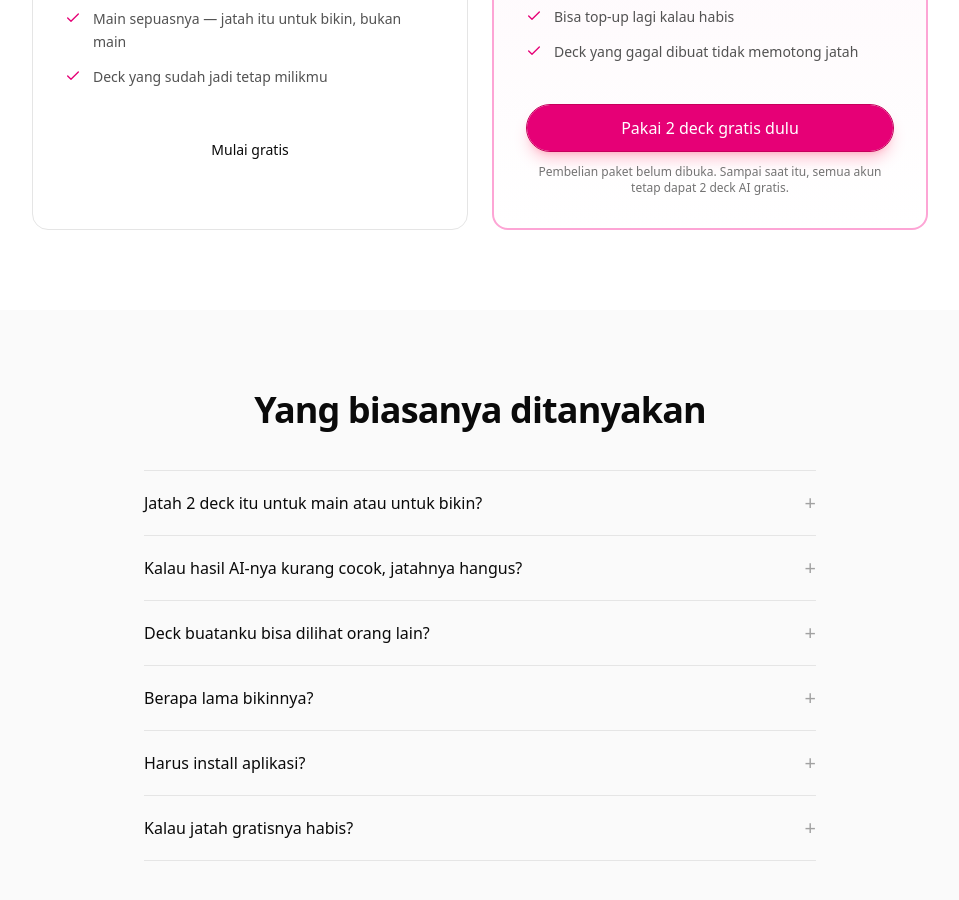
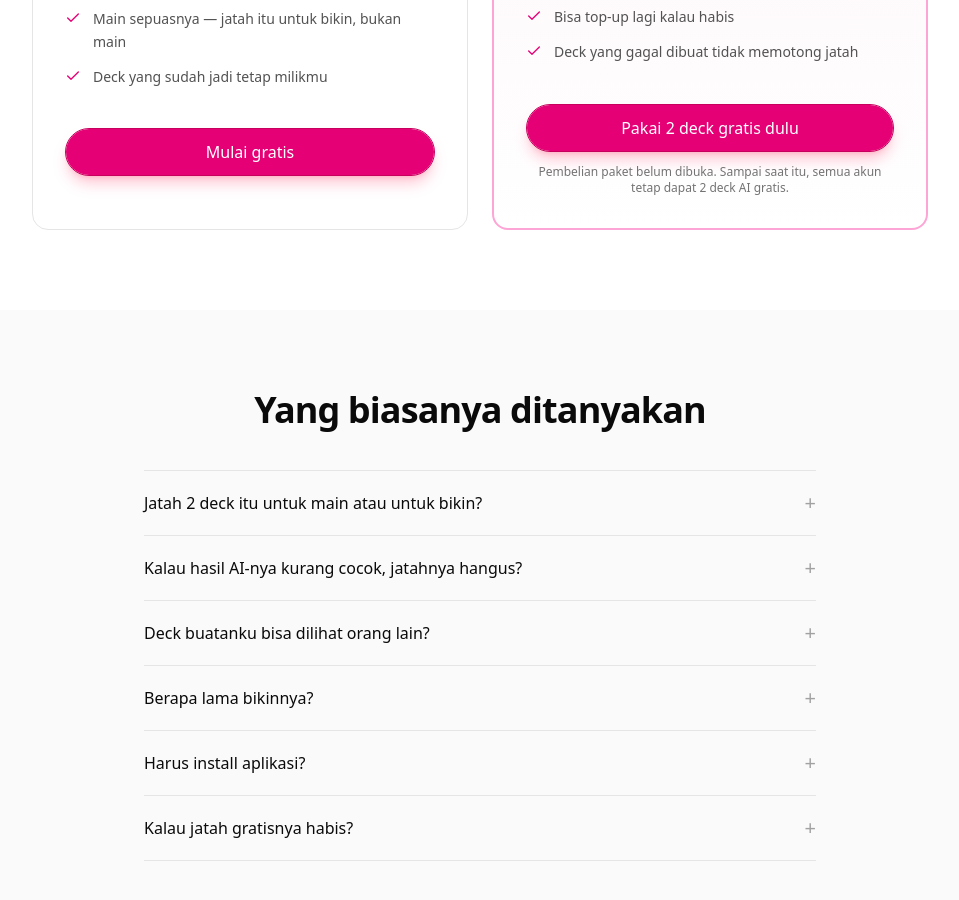
Before and after one commit to zikrulihsan/wecard, a Next.js app in the folder apps/web/: page / in a window 1280 px wide. Shown: the part 3220-4120 px from the top of the page, without its empty margins (160-1119 px from the left). Built offline with nearby package versions, Linux system fonts and the light colour scheme.

Commit message:
fix(landing): restore free pricing CTA styling

```diff
--- a/apps/web/src/components/landing/pricing.tsx
+++ b/apps/web/src/components/landing/pricing.tsx
@@ -1,6 +1,4 @@
-import Link from "next/link";
 import { Check } from "lucide-react";
-import { buttonVariants } from "@/components/ui/button";
 import { PrimaryCta } from "./cta";
 import { AI_GENERATION_LIMIT } from "@/lib/ai/quota";
 import {
@@ -60,16 +58,9 @@ export function Pricing() {
             </ul>
 
             <div className="mt-8 pt-2">
-              <Link
-                href="/register"
-                className={buttonVariants({
-                  variant: "outline",
-                  size: "lg",
-                  className: "h-11 w-full rounded-full text-base",
-                })}
-              >
+              <PrimaryCta href="/register" className="h-11 w-full">
                 Mulai gratis
-              </Link>
+              </PrimaryCta>
             </div>
           </div>
 
```
